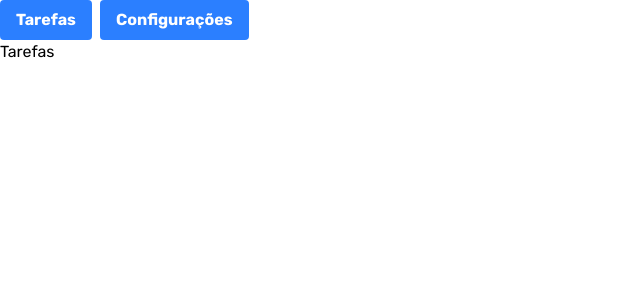
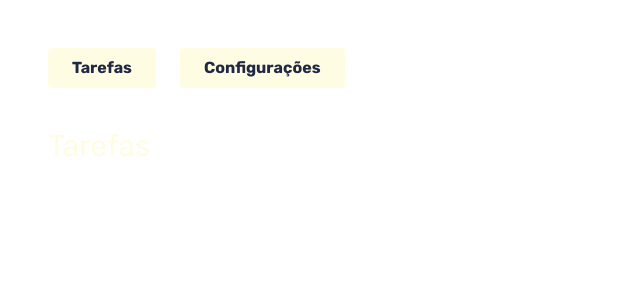
Before and after one commit to ggustavo-souza/app_electron, a React (Vite) app: page / in a window 1280 px wide. Shown: the top 300 px of the page, without its empty margins (0-640 px from the left). Built offline with nearby package versions, Linux system fonts and the light colour scheme.

Commit message:
feat(css): comeco da estilização da home incluindo os padrões definidos no css.

```diff
--- a/src/main/main.ts
+++ b/src/main/main.ts
@@ -5,6 +5,7 @@ import path from 'node:path'
 
 const require = createRequire(import.meta.url)
 const __dirname = path.dirname(fileURLToPath(import.meta.url))
+const colorScheme = ["#212842", "#fffce4"]
 
 // The built directory structure
 //
@@ -29,6 +30,13 @@ let win: BrowserWindow | null
 function createWindow() {
   win = new BrowserWindow({
     icon: path.join(process.env.VITE_PUBLIC, 'electron-vite.svg'),
+    backgroundColor: colorScheme[0],
+    titleBarStyle: 'hidden',
+    titleBarOverlay: {
+      color: colorScheme[0],
+      symbolColor: colorScheme[1],
+      height: 32
+    },
     webPreferences: {
       preload: path.join(__dirname, 'preload.mjs'),
     },
--- a/src/renderer/App.tsx
+++ b/src/renderer/App.tsx
@@ -1,21 +1,24 @@
 import { useState } from 'react'
 import Tarefas from './components/Tarefas'
 import Configs from './components/Configs'
+import '../assets/index.css';
 
 function App() {
   const [currentView, setCurrentView] = useState('tasks')
   return (
     <>
+      <main className='m-12'>
         <div className='flex gap-2'>
-        <button className='bg-blue-500 hover:bg-blue-700 text-white font-bold py-2 px-4 rounded' onClick={() => setCurrentView('tasks')}>Tarefas</button>
-        <button className='bg-blue-500 hover:bg-blue-700 text-white font-bold py-2 px-4 rounded' onClick={() => setCurrentView('settings')}>Configurações</button>
+          <button className='primaryBackground border-none font-bold py-2 px-6 rounded' onClick={() => setCurrentView('tasks')}>Tarefas</button>
+          <button className='primaryBackground border-none font-bold py-2 px-6 rounded mx-4' onClick={() => setCurrentView('settings')}>Configurações</button>
         </div>
         <div>
           {currentView === 'tasks' && <Tarefas />}
           {currentView === 'settings' && <Configs />}
         </div>
+      </main>
     </>
   )
 }
 
-export default App
+export default App;
--- a/src/renderer/components/Configs.tsx
+++ b/src/renderer/components/Configs.tsx
@@ -1,8 +1,9 @@
 export default function Configs() {
     return (
         <>
-            <h1>Configurações</h1>
-            <p>Configurações do aplicativo</p>
+            <header>
+                <h1 className="text-3xl mt-10">Configurações</h1>
+            </header>
         </>
     )
 }
--- a/src/renderer/components/Tarefas.tsx
+++ b/src/renderer/components/Tarefas.tsx
@@ -1,7 +1,11 @@
+import "../../assets/index.css"
+
 export default function Tarefas() {
     return (
         <>
-            <h1>Tarefas</h1>
+            <header>
+                <h1 className="text-3xl mt-10">Tarefas</h1>
+            </header>
         </>
     )
 }
```
Lines whose indentation alone changed are shown as unchanged.
